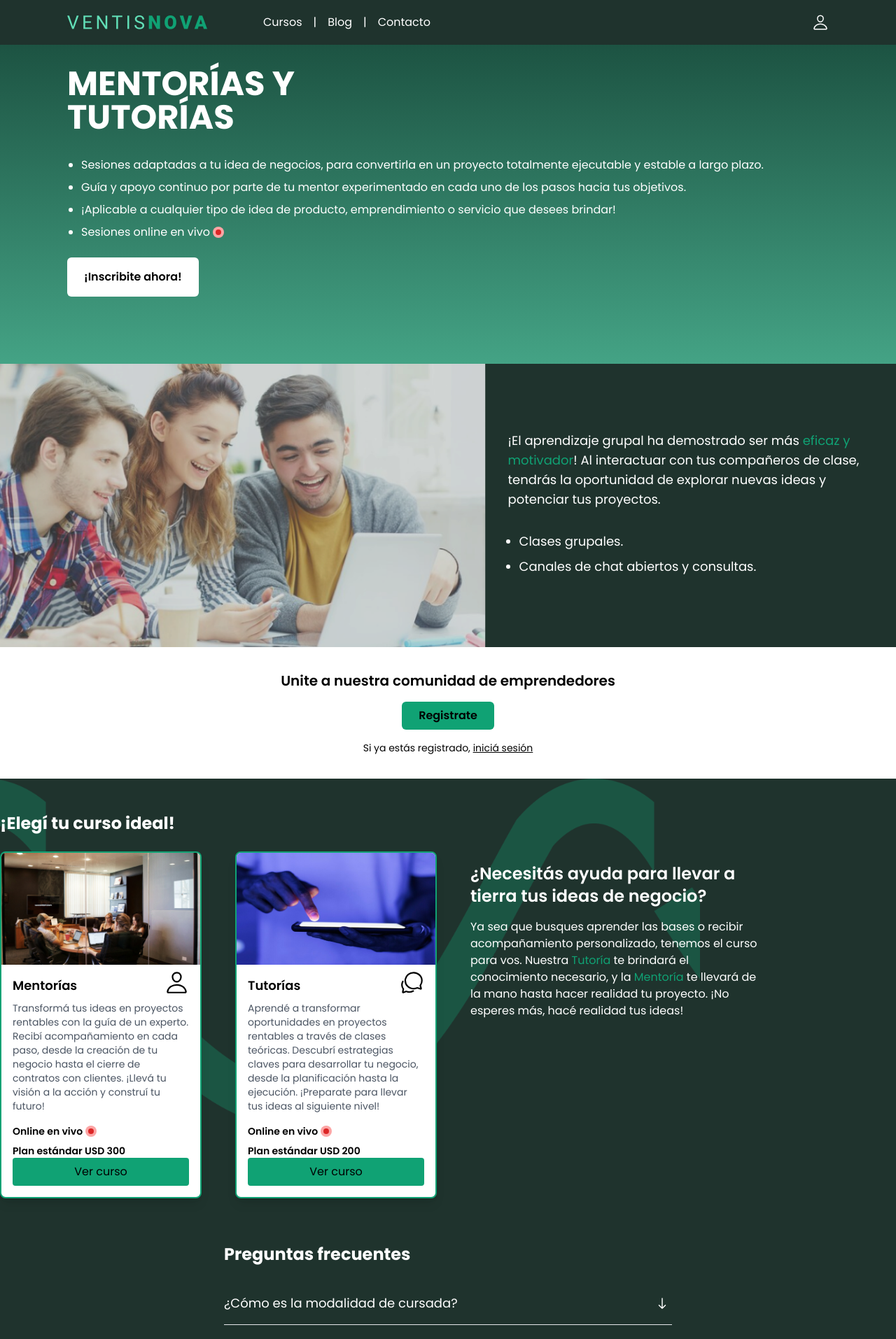
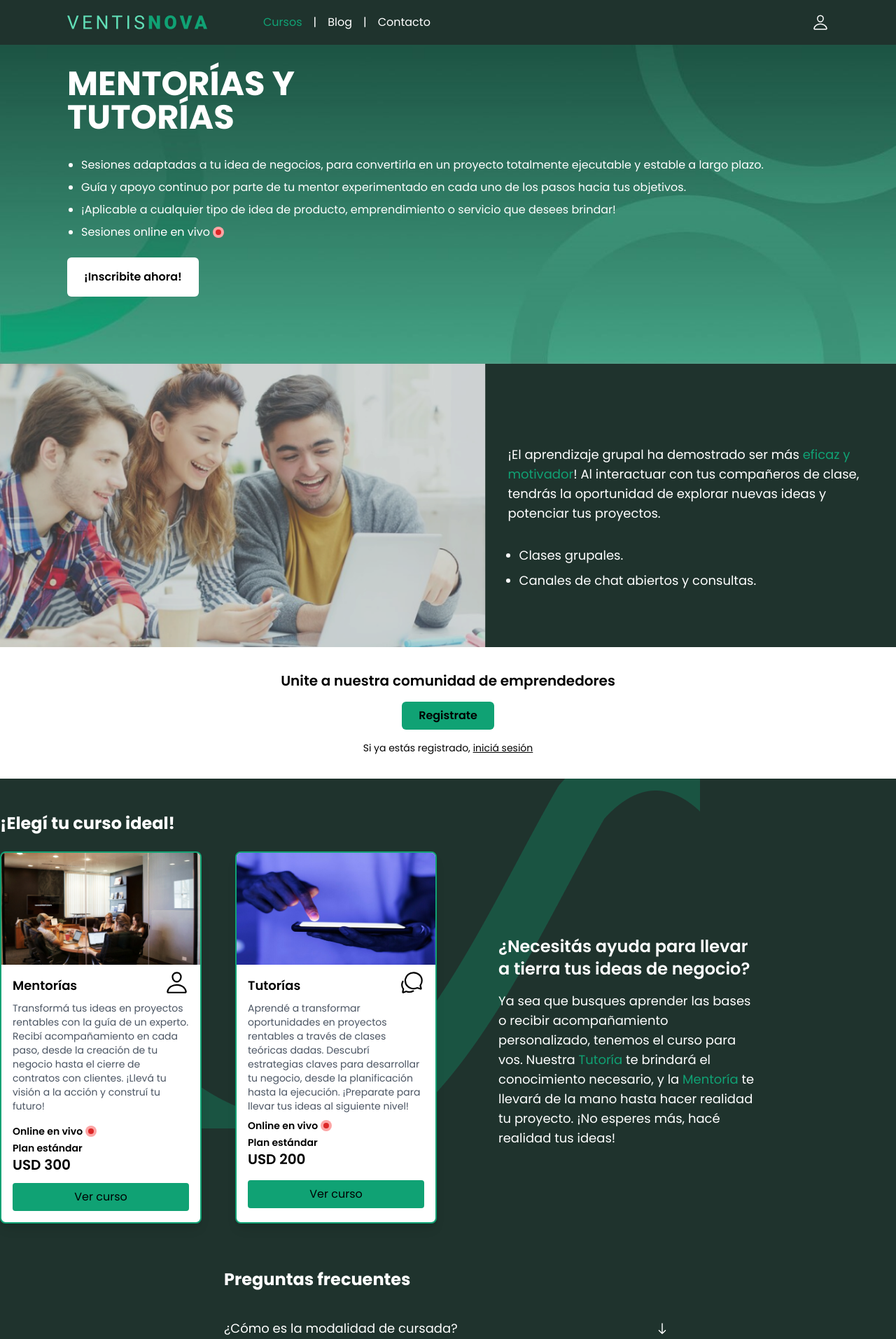
Before and after one commit to mcsadevp/ventisnova, a React (Vite) app: page /mentorias-y-tutorias in a window 1280 px wide. Shown: the top 1914 px of the page at 70% size. Built offline with nearby package versions, Linux system fonts and the light colour scheme; no server answers.

Commit message:
agregado de fondo semiCirculo, correccion de centrado de texto en mentorias-y-tutorias, y agregado de link activo en navbar

```diff
--- a/src/components/ContactForm.jsx
+++ b/src/components/ContactForm.jsx
@@ -41,8 +41,8 @@ const ContactForm = () => {
 
   return (
     <div className="w-full h-screen overflow-hidden relative">
+      <Navbar />
       <div className="w-full h-40 text-center bg-gradient-to-b from-[#174839] to-[#44A385]">
-        <Navbar />
           <div className="flex flex-col justify-left md:pl-24"><h2 className="text-2xl font-semibold text-white leading-tight md:text-left text-center">
           Contacto
         </h2>
--- a/src/components/Navbar.jsx
+++ b/src/components/Navbar.jsx
@@ -44,11 +44,17 @@ const Navbar = () => {
           <NavLink to={`/`}><img src={logo} className='w-[200px] h-[20px]' alt="Logo VentisNova" /></NavLink>
           {/* Enlaces de navegación para pantallas medianas y grandes */}
           <div className="hidden md:flex md:items-center md:pl-10">
-            <NavLink to={'/mentorias-y-tutorias'} className="px-2 text-white rounded-md transition-all">Cursos</NavLink>
+            <NavLink to={`/mentorias-y-tutorias`} className={({ isActive }) => isActive ? "px-2 rounded-md transition-all text-customLightGreen" : "px-2 text-white rounded-md transition-all"}>
+              Cursos
+            </NavLink>
             <p className='px-2 py-2 text-white'>|</p>
-            <NavLink to={`/BlogView`} className="px-2 text-white rounded-md transition-all">Blog</NavLink>
+            <NavLink to={`/BlogView`} className={({ isActive }) => isActive ? "px-2 rounded-md transition-all text-customGreen" : "px-2 text-white rounded-md transition-all"}>
+              Blog
+            </NavLink>
             <p className='px-2 py-2 text-white'>|</p>
-            <NavLink to={`/Contact`} className="px-2 text-white rounded-md transition-all">Contacto</NavLink>
+            <NavLink to={`/Contact`} className={({ isActive }) => isActive ? "px-2 rounded-md transition-all text-customGreen" : "px-2 text-white rounded-md transition-all"}>
+              Contacto
+            </NavLink>
           </div>
         </div>
 
@@ -69,10 +75,16 @@ const Navbar = () => {
       {/* Menú desplegable para móviles */}
       <div className={`transition-all duration-500 ease-in-out overflow-hidden ${isOpen ? 'max-h-60 opacity-100' : ' max-h-0 opacity-0'} md:hidden bg-black/25`}>
         <div className="px-2 pt-2 pb-3 space-y-1">
-          <NavLink to={`/cursosView`} className="block px-3 py-2 text-white rounded-md text-base">Cursos</NavLink>
-          <NavLink to={`/blogView`} className="block px-3 py-2 text-white rounded-md text-base">Blog</NavLink>
-          <NavLink to={`/contactoView`} className="block px-3 py-2 text-white rounded-md text-base">Contacto</NavLink>
-          <NavLink to={`/perfil`} className='flex px-5'>
+          <NavLink to={'/mentorias-y-tutorias'} className={({ isActive }) => isActive ? "block px-3 py-2 rounded-md text-base text-customGreen" : "block px-3 py-2 rounded-md text-base text-white"}>
+            Cursos
+          </NavLink>
+          <NavLink to={`/blogView`} className={({ isActive }) => isActive ? "block px-3 py-2 rounded-md text-base text-customGreen" : "block px-3 py-2 rounded-md text-base text-white"}>
+            Blog
+          </NavLink>
+          <NavLink to={`/contact`} className={({ isActive }) => isActive ? "block px-3 py-2 rounded-md text-base text-customGreen" : "block px-3 py-2 rounded-md text-base text-white"}>
+            Contacto
+          </NavLink>
+          <NavLink to={user ? '/dashboard' : '/perfil'} className='flex px-5'>
             <IoPersonOutline className="h-6 w-6 text-white" />
           </NavLink>
         </div>
--- a/src/pages/MentoriasYTutoriasView.jsx
+++ b/src/pages/MentoriasYTutoriasView.jsx
@@ -2,12 +2,14 @@ import image10 from '../assets/image 10.png';
 import campaingCreators from '../assets/campaign-creators-qCi_MzVODoU-unsplash 1.png';
 import image13 from '../assets/image 13.png';
 import ondasFondo from '../assets/onda2.png';
+import semiCirculos from '../assets/semi-circulo.jpeg';
 import { Link } from 'react-router-dom';
 import { IoChatbubblesOutline, IoPersonOutline } from 'react-icons/io5';
 import FAQ from '../components/FAQ';
 import Navbar from '../components/Navbar';
 import { useNavigate } from 'react-router-dom';
 import React, { useEffect } from 'react'
+import Footer from '../components/Footer';
 
 const faqData = [
   {
@@ -44,7 +46,7 @@ const MentoriasYTutoriasView = () => {
 
   return (
     <div className='flex flex-col w-full'>
-      <div className='bg-custom-gradient'>
+      <div className='bg-cover' style={{ backgroundImage: `url(${ semiCirculos })` }}>
         <Navbar />
         <div className='w-full py-24 px-24 md:max-h-[600px]'>
           <h1 className='text-white md:text-5xl text-3xl font-bold md:max-w-[400px]'>MENTORÍAS Y TUTORÍAS</h1>
@@ -71,11 +73,18 @@ const MentoriasYTutoriasView = () => {
 
 
 
-      <div className='w-full mx-auto flex flex-col md:flex-row'>
-        <div className="flex items-center justify-center">
-          <img src={image13} alt="Grupo de estudiantes" />
+      <div className='w-full mx-auto flex flex-col md:flex-row relative'>
+          {/* Imagen */}
+          <div className="flex items-center justify-center md:w-auto w-full h-full md:h-auto absolute md:relative">
+              <img
+                  src={image13}
+                  alt="Grupo de estudiantes"
+                  className="w-full h-full object-cover md:object-contain"
+              />
           </div>
-        <div className="md:w-1/2 mt-8 md:mt-24 md:pl-8 text-white px-3 mb-10 text-lg">
+
+          {/* Texto */}
+          <div className="md:w-1/2 mt-10 md:mt-24 md:pl-8 text-white px-3 mb-10 text-lg relative z-10 bg-customDarkGreen p-5 md:z-auto mx-5 md:mx-0">
               <p>¡El aprendizaje grupal ha demostrado ser más <span className='text-customGreen'>eficaz y </span><span className='text-customGreen'>motivador</span>! Al interactuar con tus compañeros de clase, tendrás la oportunidad de explorar nuevas ideas y potenciar tus proyectos.</p>
               <ul className='list-disc space-y-2 mt-8 md:pl-4 px-5'>
                   <li>Clases grupales.</li>
@@ -92,16 +101,21 @@ const MentoriasYTutoriasView = () => {
         <p className='text-sm'>Si ya estás registrado, <Link to="/perfil"><span className='underline text-sm cursor-pointer'>iniciá sesión</span></Link></p>
       </div>
 
-      <div className='relative'>
-        <div className='lg:h-[500px] lg:w-[1000px] absolute top-0 left-0 -z-10 hidden lg:block' style={{ backgroundImage: `url(${ondasFondo})`, backgroundSize: 'contain', backgroundPosition: 'center' }} />
+        <div className='relative'> {/* ondas */}
+          <div className='lg:h-[500px] lg:w-[1000px] absolute top-0 left-0 -z-10 hidden lg:block' style={{ backgroundImage: `url(${ondasFondo})`, backgroundSize: 'countain', backgroundPosition: 'center' }}>
+
+          </div>
           <div className="flex justify-center mt-12">
             <div className="container mx-auto">
-            <div className="mb-6">
-              <h2 className="text-2xl font-bold text-white ml-2 md:ml-0">¡Elegí tu curso ideal!</h2>
+              {/* Texto encima de las cards */}
+              <div className=" mb-6">
+                <h2 className="text-2xl font-bold text-white ml-3 md:ml-0">¡Elegí tu curso ideal!</h2>
               </div>
 
+              {/* Grid de cards y texto */}
               <div className="grid grid-cols-1 md:grid-cols-2 gap-4 md:gap-8">
-              <div className="grid grid-cols-1 lg:grid-cols-2 md:gap-12 gap-4">
+                {/* Contenedor de las cards */}
+                <div className="grid grid-cols-1 lg:grid-cols-2 md:gap-12 gap-8 px-4 md:px-0">
                   {/* Primera card */}
                   <div className="bg-white shadow-lg rounded-lg overflow-hidden border-2 border-customGreen">
                     <img
@@ -112,21 +126,20 @@ const MentoriasYTutoriasView = () => {
                     <div className="p-4">
                       <div className='flex justify-between'>
                         <h3 className="text-lg font-semibold mb-2">Mentorías</h3>
-                      <IoPersonOutline size={35} className='-mt-2' />
+                        <IoPersonOutline size={35} className='-mt-2'/>
                       </div>
                       <p className="text-gray-600 mb-4 text-sm">Transformá tus ideas en proyectos rentables con la guía de un experto. Recibí acompañamiento en cada paso, desde la creación de tu negocio hasta el cierre de contratos con clientes. ¡Llevá tu visión a la acción y construí tu futuro!</p>
-                    <div className='flex items-center mb-2'>
+                      <div className='flex items-center mb-1'>
                         <p className='text-sm font-semibold'>Online en vivo</p>
                         <div className='w-4 h-4 bg-red-300 rounded-full flex justify-center items-center ml-1'>
                           <div className='w-2 h-2 bg-red-600 rounded-full'></div>
                         </div>
                       </div>
-                    <p className='text-sm font-semibold'>Plan estándar USD 300</p>
+                      <p className='text-sm font-semibold'>Plan estándar</p>
+                      <p className='font-semibold mb-3 text-xl'>USD 300</p>
                       <div className="mt-auto">
-                      <Link to={"/mentorias"}>
-                        <button className="bg-customGreen px-4 py-2 rounded flex mx-auto w-full justify-center">
+                        <Link to={"/mentorias"} className="bg-customGreen px-4 py-2 rounded flex mx-auto w-full justify-center">
                             Ver curso
-                        </button>
                         </Link>
                       </div>
                     </div>
@@ -142,21 +155,20 @@ const MentoriasYTutoriasView = () => {
                     <div className="p-4">
                       <div className='flex justify-between'>
                         <h3 className="text-lg font-semibold mb-2">Tutorías</h3>
-                      <IoChatbubblesOutline size={35} className="-mt-2" />
+                        <IoChatbubblesOutline size={ 35 } className="-mt-2"/>
                       </div>
-                    <p className="text-gray-600 mb-4 text-sm">Aprendé a transformar oportunidades en proyectos rentables a través de clases teóricas. Descubrí estrategias claves para desarrollar tu negocio, desde la planificación hasta la ejecución. ¡Preparate para llevar tus ideas al siguiente nivel!</p>
-                    <div className='flex items-center mb-2'>
+                      <p className="text-gray-600 mb-2 text-sm">Aprendé a transformar oportunidades en proyectos rentables a través de clases teóricas dadas. Descubrí estrategias claves para desarrollar tu negocio, desde la planificación hasta la ejecución. ¡Preparate para llevar tus ideas al siguiente nivel!</p>
+                      <div className='flex items-center mb-1'>
                         <p className='text-sm font-semibold'>Online en vivo</p>
                         <div className='w-4 h-4 bg-red-300 rounded-full flex justify-center items-center ml-1'>
                           <div className='w-2 h-2 bg-red-600 rounded-full'></div>
                         </div>
                       </div>
-                    <p className='text-sm font-semibold'>Plan estándar USD 200</p>
+                      <p className='text-sm font-semibold'>Plan estándar</p>
+                      <p className='font-semibold mb-4 text-xl'>USD 200</p>
                       <div className="mt-auto">
-                      <Link to={"/tutorias"}>
-                        <button className="bg-customGreen px-4 py-2 rounded flex mx-auto w-full justify-center">
+                        <Link to={"/tutorias"} className="bg-customGreen px-4 py-2 rounded flex mx-auto w-full justify-center" >
                             Ver curso
-                        </button>
                         </Link>
                       </div>
                     </div>
@@ -164,18 +176,19 @@ const MentoriasYTutoriasView = () => {
                 </div>
 
                 {/* Texto a la derecha de las cards */}
-              <div className="text-white p-4 rounded-lg md:w-[450px] hidden md:block">
+                <div className=" text-white p-4 md:p-14 rounded-lg md:w-[480px] md:mt-16">
                   <h2 className="text-2xl font-semibold mb-4">¿Necesitás ayuda para llevar a tierra tus ideas de negocio?</h2>
-                <p>Ya sea que busques aprender las bases o recibir acompañamiento personalizado, tenemos el curso para vos. Nuestra <span className='text-[#10A274]'>Tutoría</span> te brindará el conocimiento necesario, y la <span className='text-[#10A274]'>Mentoría</span> te llevará de la mano hasta hacer realidad tu proyecto. ¡No esperes más, hacé realidad tus ideas!</p>
+                  <p className='text-lg'>Ya sea que busques aprender las bases o recibir acompañamiento personalizado, tenemos el curso para vos. Nuestra <span className='text-[#10A274]'>Tutoría</span> te brindará el conocimiento necesario, y la <span className='text-[#10A274]'>Mentoría</span> te llevará de la mano hasta hacer realidad tu proyecto. ¡No esperes más, hacé realidad tus ideas!</p>
                 </div>
               </div>
             </div>
           </div>
-
-        <div className='mt-12'>
+      </div>
+      {/* Preguntas frecuentes */}
+      <div className='mt-12 mx-4 md:mx-0 mb-4'>
         <FAQ data={faqData} />
       </div>
-      </div>
+      <Footer />
     </div>
   );
 };
```
Also changed, not shown: src/pages/MentoriasView.jsx (+8 -3 lines), src/pages/TutoriasView.jsx (+8 -3 lines), src/assets/semi-circulo.jpeg (added). Lines whose indentation alone changed are shown as unchanged.
